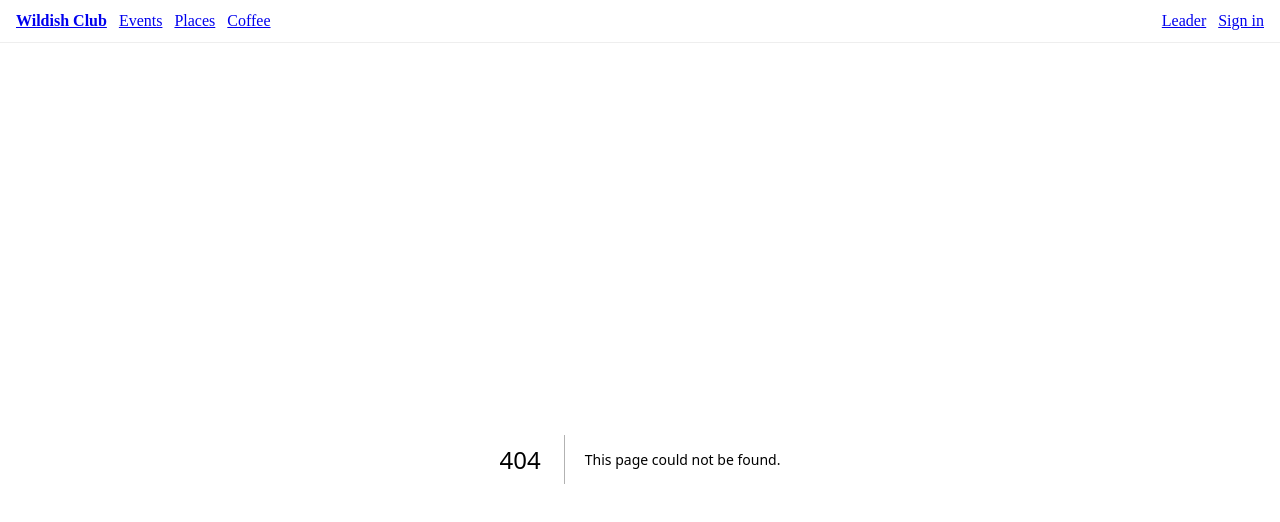
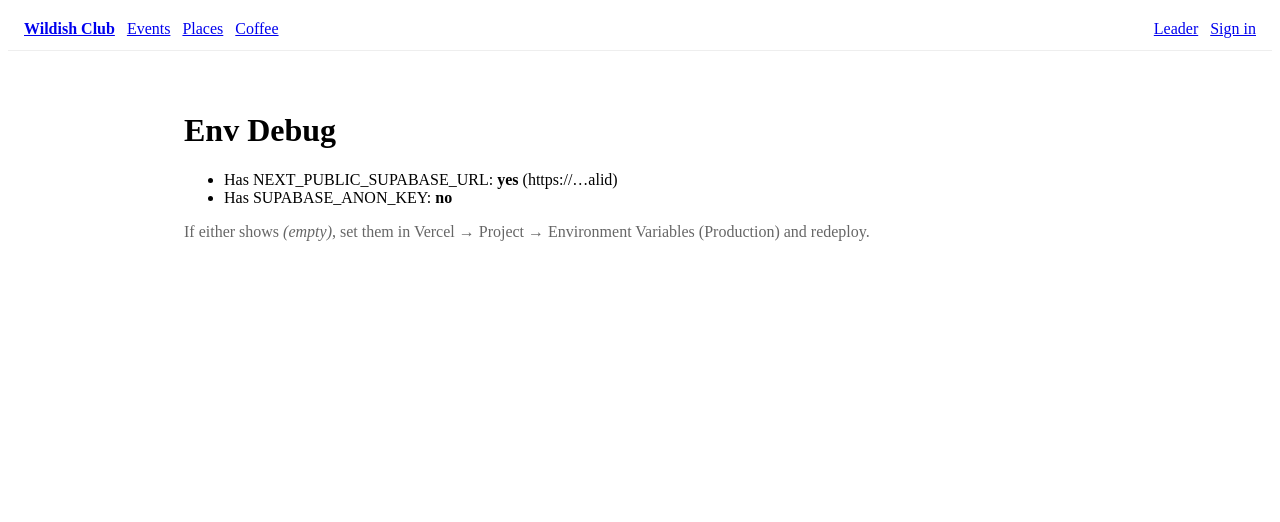
Before and after one commit to boatfieldflyfishing-debug/wildish-club, a Next.js app: page /app/debug/env in a window 1280 px wide. Before the commit this address had no page. Shown: the top 522 px of the page. Built offline with nearby package versions, Linux system fonts and the light colour scheme; no server answers.

Commit message:
Create page.tsx

```diff
--- /dev/null
+++ b/app/app/debug/env/page.tsx
@@ -0,0 +1,20 @@
+export default function EnvDebug() {
+  const url = process.env.NEXT_PUBLIC_SUPABASE_URL || '';
+  const key = process.env.SUPABASE_ANON_KEY || '';
+
+  const masked = (s: string) =>
+    s ? s.slice(0, 8) + '…' + s.slice(-4) : '(empty)';
+
+  return (
+    <main style={{ padding: 24 }}>
+      <h1>Env Debug</h1>
+      <ul>
+        <li>Has NEXT_PUBLIC_SUPABASE_URL: <b>{url ? 'yes' : 'no'}</b> {url && `(${masked(url)})`}</li>
+        <li>Has SUPABASE_ANON_KEY: <b>{key ? 'yes' : 'no'}</b> {key && `(${masked(key)})`}</li>
+      </ul>
+      <p style={{color:'#666', marginTop:12}}>
+        If either shows <i>(empty)</i>, set them in Vercel → Project → Environment Variables (Production) and redeploy.
+      </p>
+    </main>
+  );
+}
```
